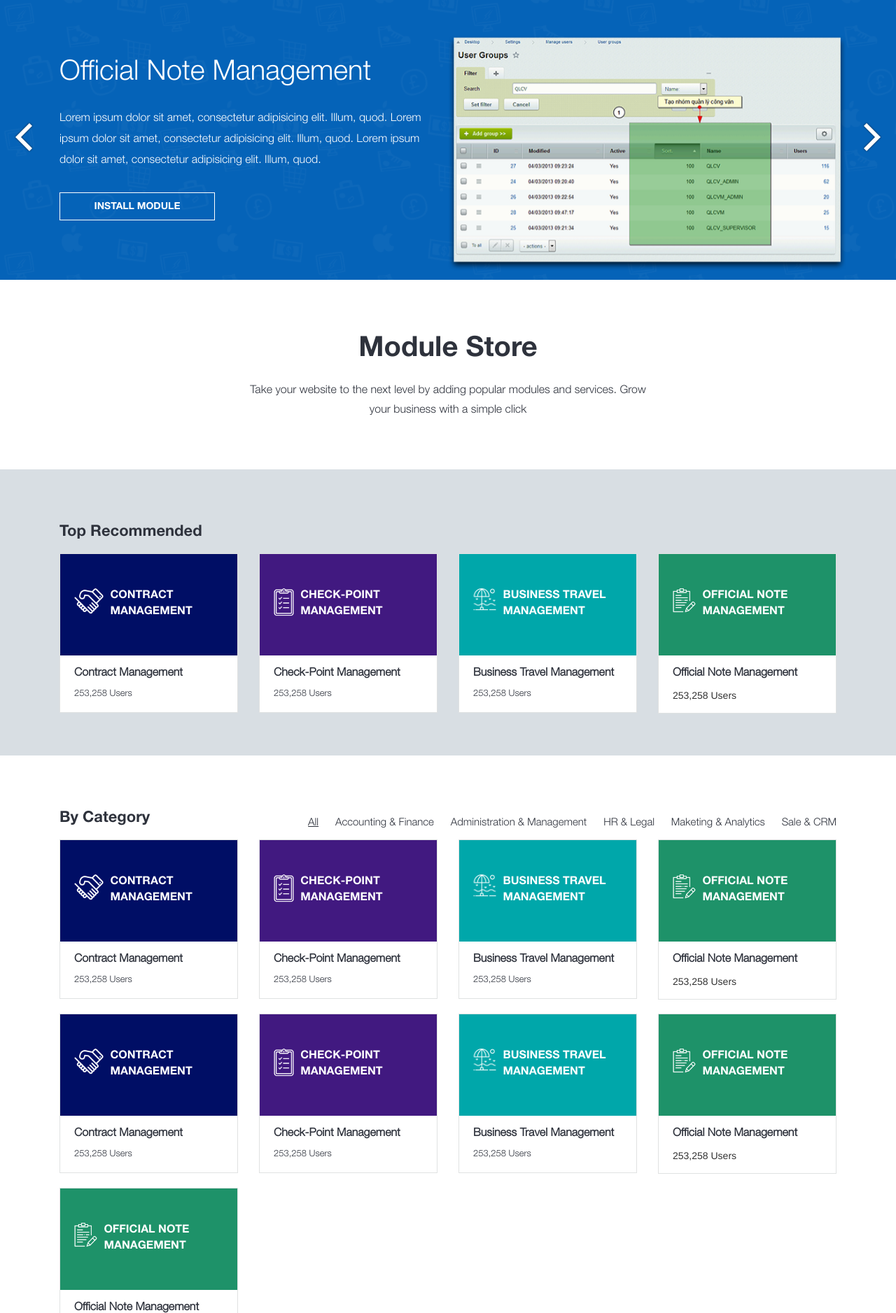
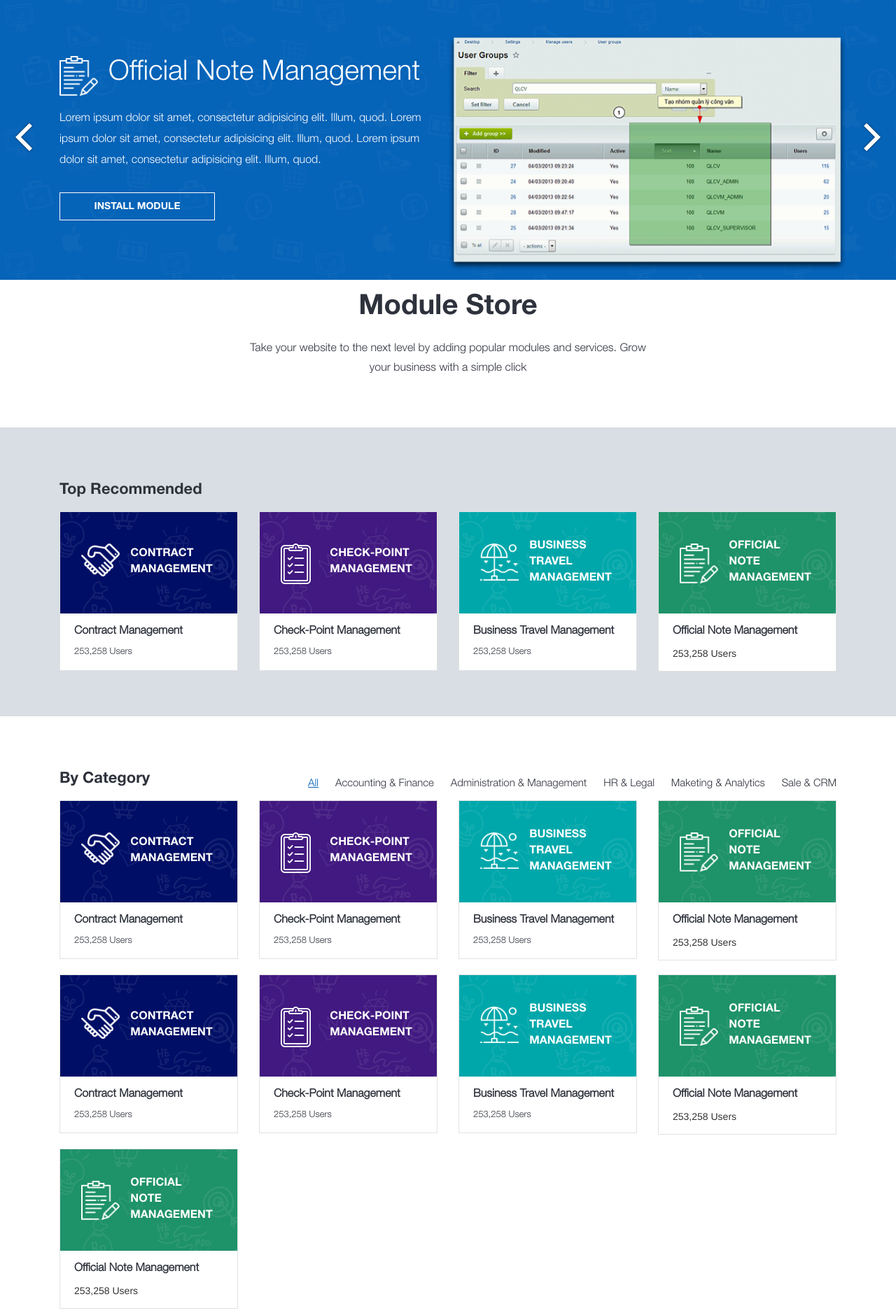
Before and after one commit to thnhat51202574/spiral, a PHP site: page /module.html in a window 1280 px wide. Shown: the top 1877 px of the page at 70% size. Run offline with PHP 8.4, Linux system fonts and the light colour scheme.

Commit message:
final modules store

```diff
--- a/css/responsive.css
+++ b/css/responsive.css
@@ -93,6 +93,18 @@
 
     .customer-reivew p {
         font-size: 16px;
+    }
+    .module-item .view-profile {
+        margin-bottom:  20px;
+    }
+    .module-page .left-arrow {
+        left: 0 !important;
+    }
+    .module-page .right-arrow {
+        right: 0 !important;
+    }
+    .module-item h1 {
+        font-size: 30px !important;
     }
 }
 
--- a/css/style.css
+++ b/css/style.css
@@ -1189,32 +1189,31 @@ div.sidebar-widget-heading {
     display: block;
     position: relative;
     padding: 0 30px;
+    background: url('../image/module-item-br.png') center center no-repeat;
 }
 
 .hp_yn_si_module_store_list .hp_yn_si_module_store_list_item .module_banner .module_banner_content {
+
+}
+
+.hp_yn_si_module_store_list .hp_yn_si_module_store_list_item .module_banner_img {
+    position: absolute;
+    top: 45px;
+}
+.hp_yn_si_module_store_list .hp_yn_si_module_store_list_item .module_banner_img img{
+    max-width: 55px;
+}
+
+.hp_yn_si_module_store_list .hp_yn_si_module_store_list_item .module_banner_text {
+    font-size: 16px;
+    font-family: "HelveticaNeueLTStd";
+    color: rgb(255, 255, 255);
+    text-transform: uppercase;
     position: absolute;
     top: 50%;
     left: 50%;
     transform: translate(-50%, -50%);
-    width: 100%;
-    padding-left: 20px;
-    display: table;
-    text-align: center;
-}
-
-.hp_yn_si_module_store_list .hp_yn_si_module_store_list_item .module_banner_img {
-    float: left;
-    margin-right: 10px;
-}
-
-.hp_yn_si_module_store_list .hp_yn_si_module_store_list_item .module_banner_text {
-    font-size: 16px;
-    font-family: "HelveticaNeueLTStd";
-    color: rgb(255, 255, 255);
-    text-transform: uppercase;
-    display: table-cell;
-    vertical-align: middle;
-    text-align: left;
+    padding-left: 65px;
 }
 
 .module_view_module {}
@@ -1449,10 +1448,12 @@ h3.module_store_detail_title {
 
 .module-store-page .category_filter_inner ul li.active a {
     text-decoration: underline;
+    color: #0563b8;
 }
 
 .module-store-page .category_filter_inner ul li a:hover {
     text-decoration: underline;
+    color: #0563b8;
 }
 
 
@@ -2698,7 +2699,8 @@ footer .follow-ynsi p {
     /* width: auto; */
 }
 .module-slider {
-    height: 400px;
+    min-height: 400px;
+    height: auto;
     background: url('../image/module-slider-br.png') center center no-repeat;
     background-size: cover;
 }
@@ -2741,3 +2743,55 @@ footer .follow-ynsi p {
     border-color: #fff;
     width: 222px;
 }
+.module-item img.module-item-logo {
+    float: left;
+    width: 55px;
+    margin-top: 30px;
+    margin-right: 15px;
+}
+.module-store-page figure {
+    width: 100%;
+}
+.module-store-page figcaption {
+    background: #fff;
+    padding: 15px;
+}
+.module-store-page figcaption h4 {
+    font-size: 16px;
+    font-family: "HelveticaNeueLTStd";
+    color: rgb(46, 50, 60);
+    line-height: 1.75;
+    margin-bottom:  5px;
+    margin-top: 0;
+}
+.module-store-page figcaption p {
+    font-size: 14px;
+    font-family: "HelveticaNeueLTStd-Lt";
+    color: rgb(46, 50, 60);
+    line-height: 1.429;
+    margin-bottom: 20px;
+    clear: both;
+}
+.module-store-page figcaption a.view-profile {
+    position: static;
+    color: rgb(0, 14, 101);
+    font-family: "HelveticaNeueLTStd";
+    font-size: 14px;
+    text-transform: uppercase;
+    text-align: center;
+    width: 100%;
+}
+.module-store-page figcaption a.view-profile:hover {
+    color: #fff;
+}
+.module-store-page .module-ratting {
+    margin-bottom: 5px;
+    float: left;
+    margin-right: 10px;
+}
+.module-reivew {
+    font-size: 12px;
+    font-family: "HelveticaNeueLTStd-Lt";
+    color: rgb(153, 153, 153);
+    line-height: 2;
+}
--- a/module.html
+++ b/module.html
@@ -3,10 +3,9 @@
 
 <head>
     <title>Modal for module contract management</title>
+    <meta name="viewport" content="width=device-width, initial-scale=1, maximum-scale=1, user-scalable=no">
     <link rel="stylesheet" type="text/css" href="css/bootstrap.min.css">
-    <link rel="stylesheet" type="text/css" href="css/bootstrap-theme.min.css">
     <link rel="stylesheet" type="text/css" href="css/responsive.css">
-    <link rel="stylesheet" type="text/css" href="css/scripts.css">
     <link rel="stylesheet" type="text/css" href="css/flexslider.css">
     <link rel="stylesheet" type="text/css" href="css/imagehover.min.css">
     <link rel="stylesheet" type="text/css" href="css/style.css">
@@ -23,26 +22,26 @@
                     <ul class="slides">
                         <li>
                             <div class="module-item container">
-                                <div class="col-sm-6">
-                                    <!-- <img src="image/official_note_module.png" alt=""> -->
+                                <div class="col-sm-6 col-xs-12">
+                                    <img class="module-item-logo" src="image/official_note_module.png" alt="">
                                     <h1>Official Note Management</h1>
                                     <p>Lorem ipsum dolor sit amet, consectetur adipisicing elit. Illum, quod. Lorem ipsum dolor sit amet, consectetur adipisicing elit. Illum, quod. Lorem ipsum dolor sit amet, consectetur adipisicing elit. Illum, quod.</p>
                                     <a class="view-profile" href="#">install module</a>
                                 </div>
-                                <div class="col-sm-6 nopadding">
+                                <div class="col-sm-6 nopadding col-xs-12">
                                     <img src="image/module-slider1.png" alt="">
                                 </div>
                             </div>
                         </li>
                         <li>
                             <div class="module-item container">
-                                <div class="col-sm-6">
-                                    <!-- <img src="image/management-tool-icon.png" alt=""> -->
+                                <div class="col-sm-6 col-xs-12">
+                                    <img class="module-item-logo" src="image/management-tool-icon.png" alt="">
                                     <h1>Official Note Management</h1>
                                     <p>Hello Friends talked nonstop about skincare and me was like "dafuq have I just heard?"</p>
                                     <a class="view-profile" href="#">install module</a>
                                 </div>
-                                <div class="col-sm-6 nopadding">
+                                <div class="col-sm-6 nopadding col-xs-12">
                                     <img src="image/module-slider1.png" alt="">
                                 </div>
                             </div>
@@ -61,7 +60,6 @@
             </div>
         </div>
         <div class="module-store-page clearfix">
-            <div style="margin-top: 60px"></div>
             <div class="hp_yn_si_module_store_wrap">
                 <div class="hp_yn_si_module_store container">
                     <h3 class="hp_yn_si_module_store_title">Module Store</h3>
@@ -74,6 +72,7 @@
                         </div>
                         <ul class="hp_yn_si_module_store_list clearfix">
                             <li class="col-md-3">
+                                <figure class="imghvr-slide-up">
                                     <div class="hp_yn_si_module_store_list_item">
                                         <div class="module_banner" style="background-color: #000e65;">
                                             <div class="module_banner_content">
@@ -92,6 +91,22 @@
                                             </div>
                                         </div>
                                     </div>
+                                    <figcaption>
+                                        <div class="connect-social">
+                                            <h4>Contract Management</h4>
+                                            <div class="module-ratting">
+                                                <img src="image/star-icon.png">
+                                                <img src="image/star-icon.png">
+                                                <img src="image/star-icon.png">
+                                            </div>
+                                            <div class="module-reivew">
+                                                56 reviews
+                                            </div>
+                                            <p>Lorem ipsum dolor sit amet, consectetur adipisicing elit. Dolorem, ctetur adipisicing elit. Dolorem, vero.</p>
+                                            <a href="#" class="view-profile" title="">Intall Module</a>
+                                        </div>
+                                    </figcaption>
+                                </figure>
                             </li>
                             <li class="col-md-3">
                                 <div class="hp_yn_si_module_store_list_item">
```
Also changed, not shown: image/module-item-br.png (added). Lines whose indentation alone changed are shown as unchanged.
